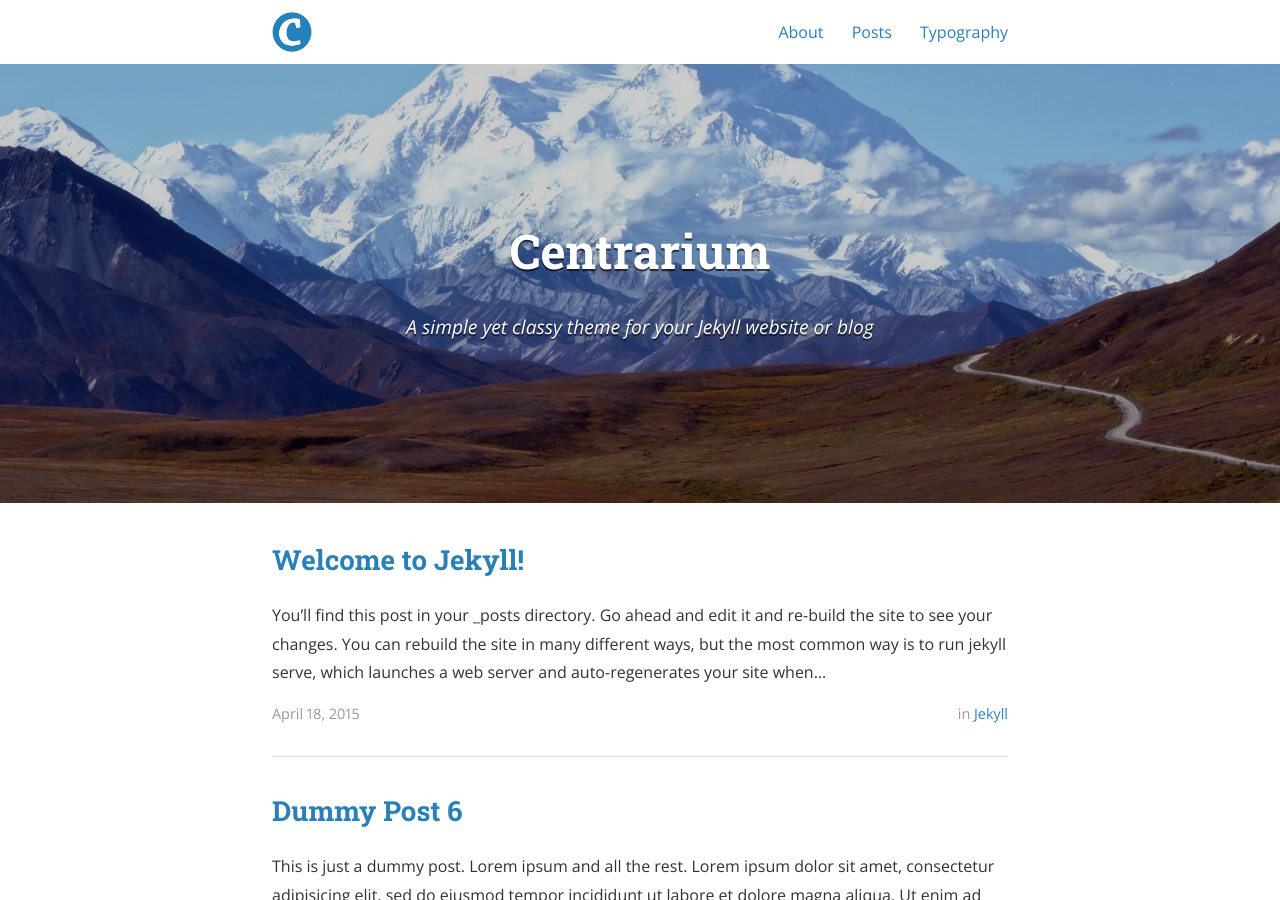
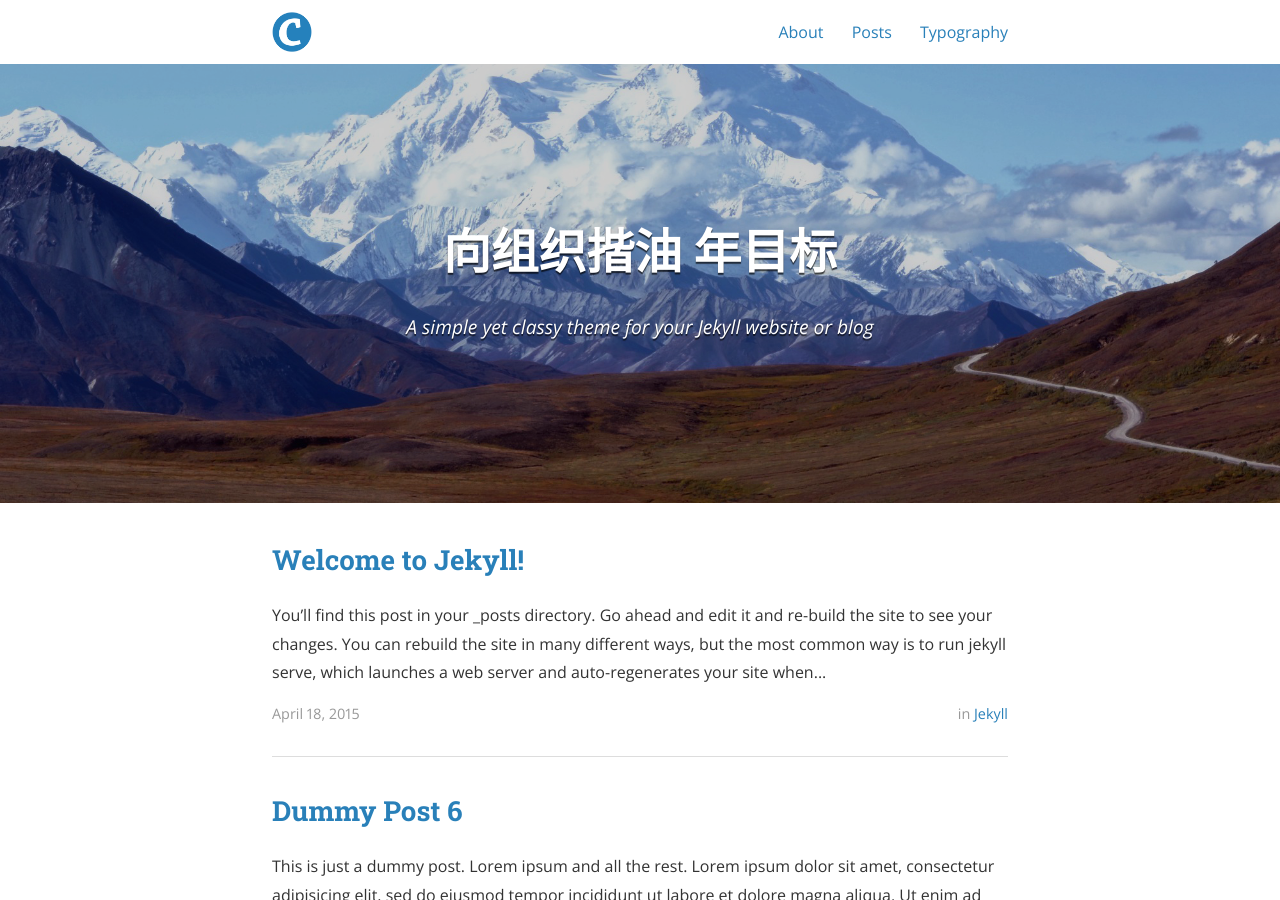
Before and after one commit to nianmubiao/nianmubiao.github.io, a Jekyll site: the page built from index.html, in a window 1280 px wide and 900 px high. Built offline with Jekyll 4.4.1, drawn with Linux system fonts in a browser that asks for light colours; nearby versions of some CDN libraries; the list of posts is cut into pages by our own code; a style sheet for code colours, icons or effects is not loaded.

Commit message:
Update _config.yml

```diff
--- a/_config.yml
+++ b/_config.yml
@@ -7,7 +7,7 @@ exclude:
   - "/vendor/"
 
 # Site settings
-title: Centrarium
+title: 向组织揩油 年目标
 subtitle: "A simple yet classy theme for your Jekyll website or blog"
 email: blcentra@gmail.com
 name: Ben Centra
```
